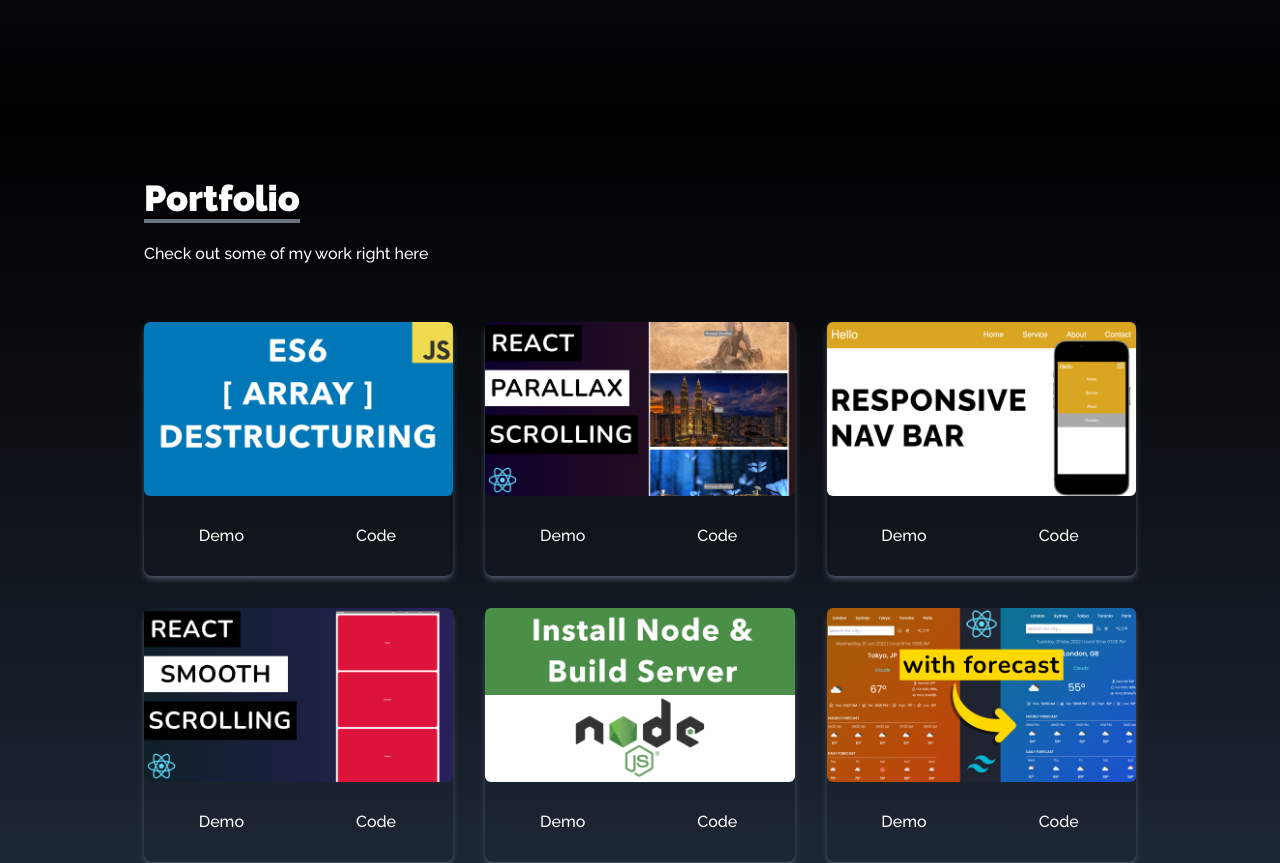
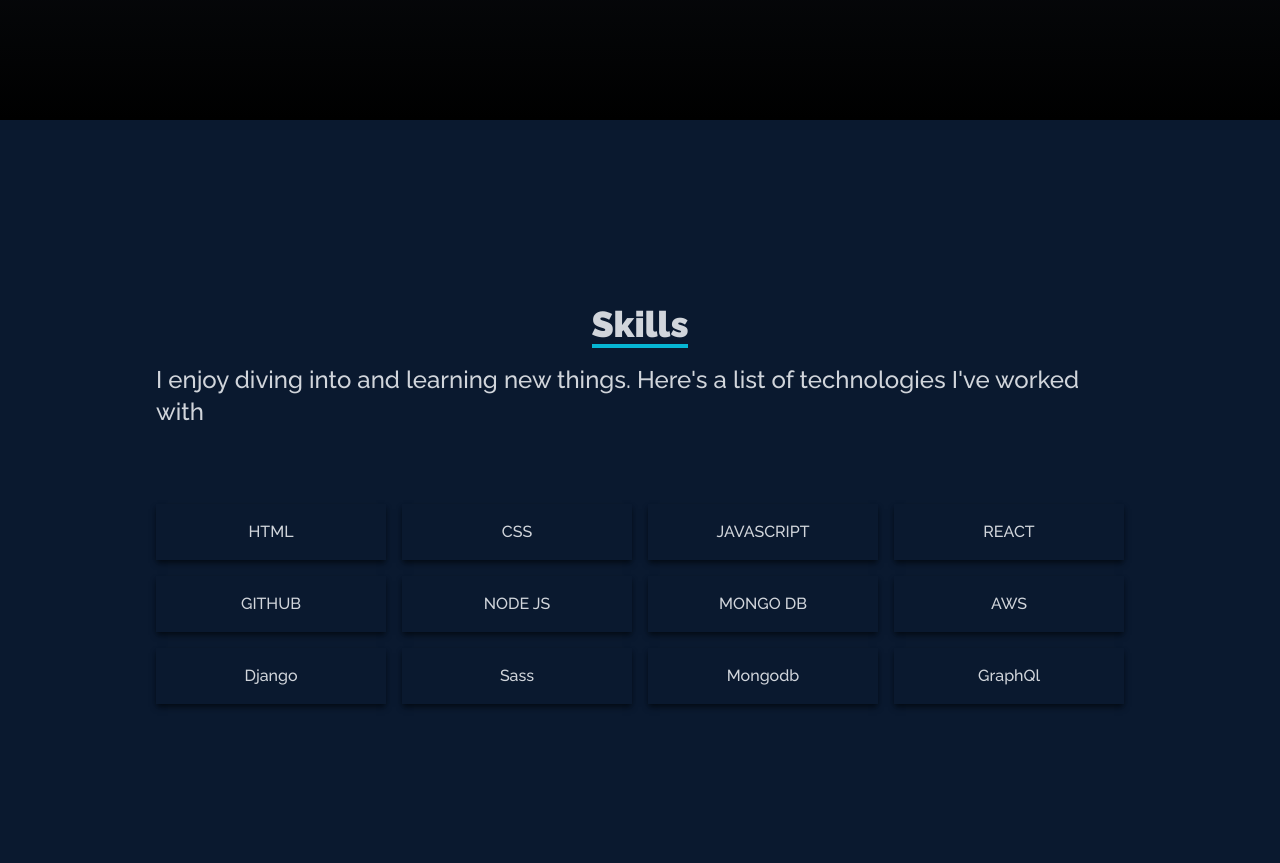
Before and after one commit to vaibhav-hundekar/React-Portfolio, a React (Create React App) app: page / in a window 1280 px wide. Shown: the part 1480-2343 px from the top of the page. Built offline with nearby package versions, Linux system fonts and the light colour scheme.

Commit message:
Update Portfolio.jsx

```diff
--- a/src/Components/Portfolio.jsx
+++ b/src/Components/Portfolio.jsx
@@ -1,73 +1,56 @@
 import React from "react";
-import arrayDestruct from "../assets/portfolio/arrayDestruct.jpg";
-import installNode from "../assets/portfolio/installNode.jpg";
-import navbar from "../assets/portfolio/navbar.jpg";
-import reactParallax from "../assets/portfolio/reactParallax.jpg";
-import reactSmooth from "../assets/portfolio/reactSmooth.jpg";
-import reactWeather from "../assets/portfolio/reactWeather.jpg";
+
 
 const Portfolio = () => {
-  const portfolios = [
-    {
-      id: 1,
-      src: arrayDestruct,
-    },
-    {
-      id: 2,
-      src: reactParallax,
-    },
-    {
-      id: 3,
-      src: navbar,
-    },
-    {
-      id: 4,
-      src: reactSmooth,
-    },
-    {
-      id: 5,
-      src: installNode,
-    },
-    {
-      id: 6,
-      src: reactWeather,
-    },
-  ];
-
   return (
-    <div
-      name="portfolio"
-      className="bg-gradient-to-b from-black to-gray-800 w-full text-white md:h-screen"
-    >
-      <div className="max-w-screen-lg p-4 mx-auto flex flex-col justify-center w-full h-full">
-        <div className="pb-8">
-          <p className="text-4xl font-bold inline border-b-4 border-gray-500">
-            Portfolio
-          </p>
-          <p className="py-6">Check out some of my work right here</p>
-        </div>
-
-        <div className="grid sm:grid-cols-2 md:grid-cols-3 gap-8 px-12 sm:px-0">
-          {portfolios.map(({ id, src }) => (
-            <div key={id} className="shadow-md shadow-gray-600 rounded-lg">
-              <img
-                src={src}
-                alt=""
-                className="rounded-md duration-200 hover:scale-105"
-              />
-              <div className="flex items-center justify-center">
-                <button className="w-1/2 px-6 py-3 m-4 duration-200 hover:scale-105">
-                  Demo
-                </button>
-                <button className="w-1/2 px-6 py-3 m-4 duration-200 hover:scale-105">
-                  Code
-                </button>
+    <div name='skills' className='w-full h-screen bg-[#0a192f] text-gray-300'>
+      {/* Container */}
+      <div className='max-w-[1000px] mx-auto p-4 flex flex-col justify-center w-full h-full'>
+          <div className=' w-full flex justify-center items-center flex-col mb-7'>
+              <p className='text-4xl font-bold inline border-b-4 border-cyan-500 text-center '>Skills</p>
+              <p className='py-4 text-2xl'>I enjoy diving into and learning new things. Here's a list of technologies I've worked with</p>
+          </div>
+          <div className='w-full grid grid-cols-2 sm:grid-cols-4 gap-4 text-center py-8'>
+              <div className='shadow-md shadow-[#040c16] hover:scale-110 duration-500'>
+                  <p className='my-4'>HTML</p>
               </div>
-            </div>
-          ))}
-        </div>
+              <div className='shadow-md shadow-[#040c16] hover:scale-110 duration-500'>
+                  <p className='my-4'>CSS</p>
+              </div>
+              <div className='shadow-md shadow-[#040c16] hover:scale-110 duration-500'>
+                  <p className='my-4'>JAVASCRIPT</p>
+              </div>
+              <div className='shadow-md shadow-[#040c16] hover:scale-110 duration-500'>
+                  <p className='my-4'>REACT</p>
+              </div>
+              <div className='shadow-md shadow-[#040c16] hover:scale-110 duration-500'>
+                  <p className='my-4'>GITHUB</p>
+              </div>
+              <div className='shadow-md shadow-[#040c16] hover:scale-110 duration-500'>
+                  <p className='my-4'>NODE JS</p>
+              </div>
+              <div className='shadow-md shadow-[#040c16] hover:scale-110 duration-500'>
+                  <p className='my-4'>MONGO DB</p>
+              </div>
+              <div className='shadow-md shadow-[#040c16] hover:scale-110 duration-500'>
+                  <p className='my-4'>AWS</p>
+              </div>
+              <div className='shadow-md shadow-[#040c16] hover:scale-110 duration-500'>
+                  <p className='my-4'>Django</p>
+              </div>
+              <div className='shadow-md shadow-[#040c16] hover:scale-110 duration-500'>
+                  <p className='my-4'>Sass</p>
+              </div>
+              <div className='shadow-md shadow-[#040c16] hover:scale-110 duration-500'>
+                  <p className='my-4'>Mongodb</p>
+              </div>
+              <div className='shadow-md shadow-[#040c16] hover:scale-110 duration-500'>
+                  <p className='my-4'>GraphQl</p>
+              </div>
+          </div>
       </div>
     </div>
+
   );
 };
 
```
